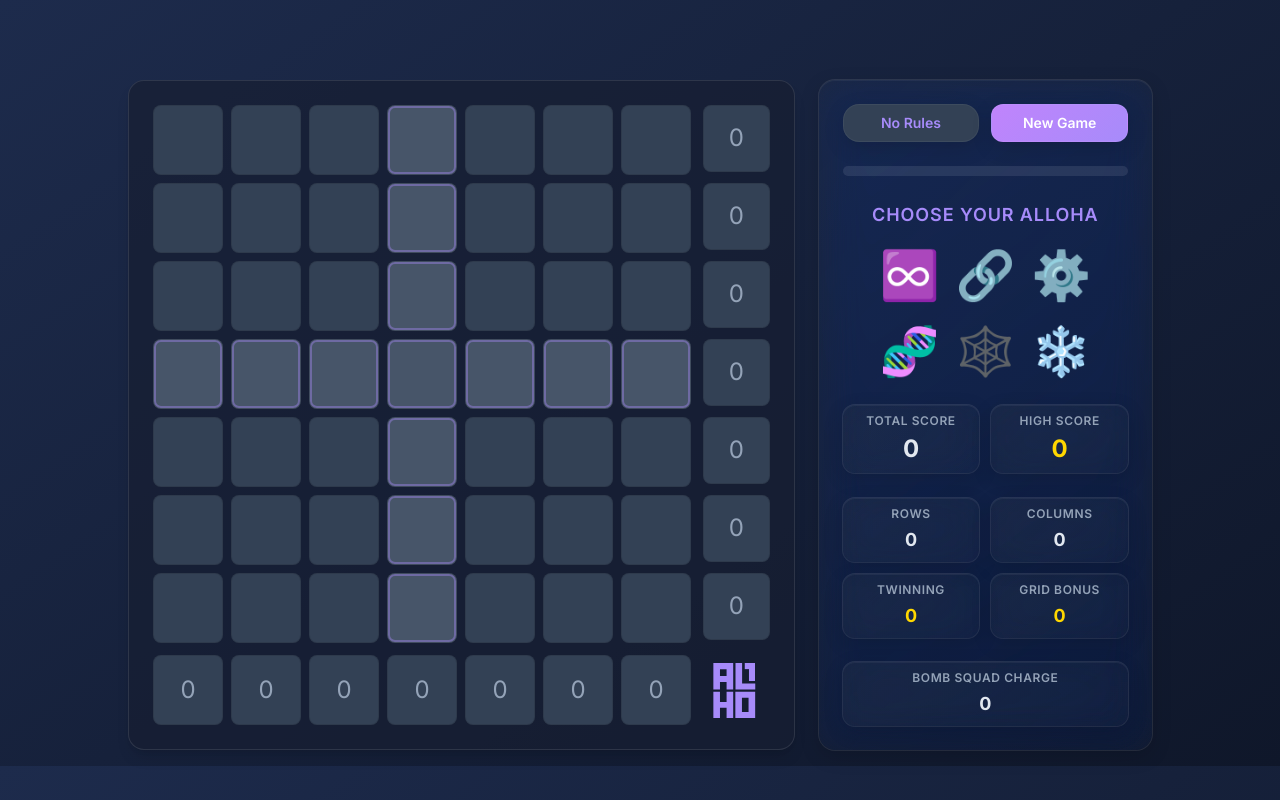
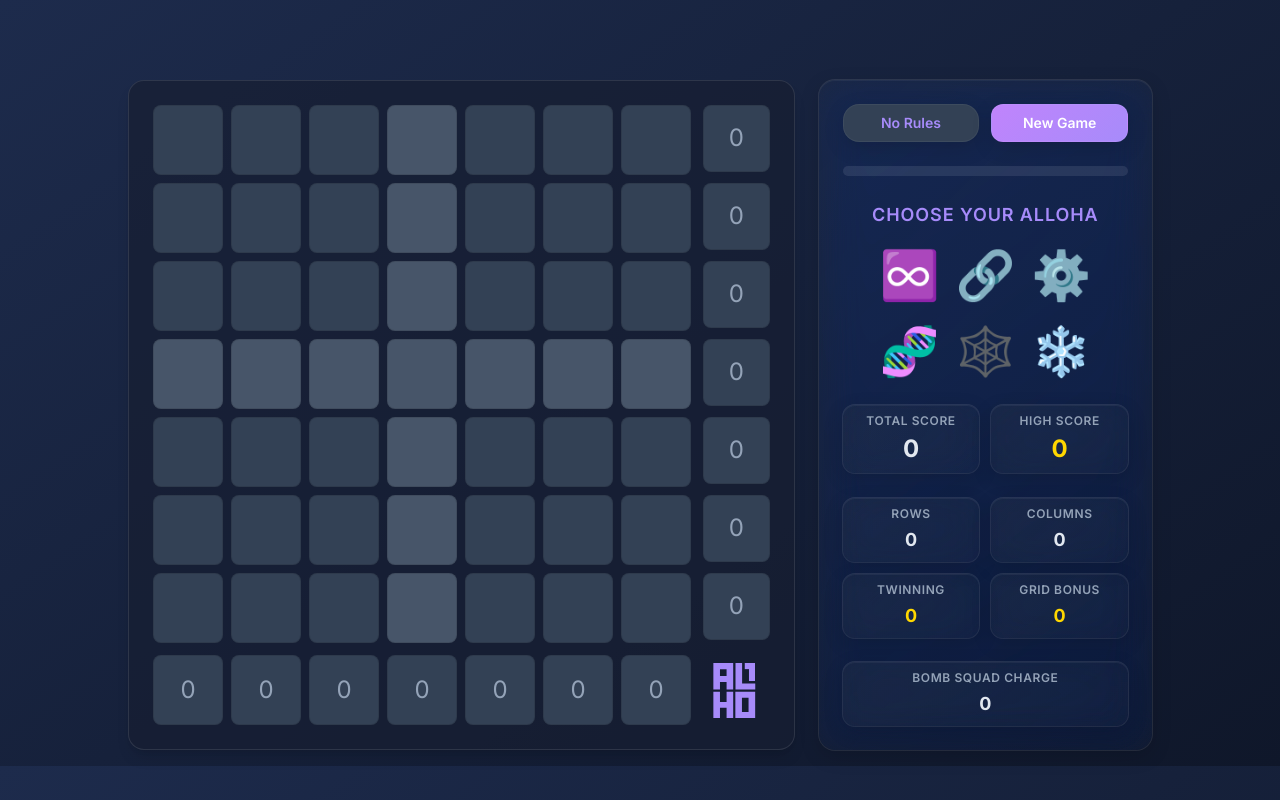
Before and after one commit to abhimanyulodha/Endless-Bendless, a plain HTML site: page index.html in a window 1280 px wide. Drawn offline with nearby package versions, Linux system fonts and the light colour scheme.

Commit message:
Update index.html

```diff
--- a/index.html
+++ b/index.html
@@ -193,7 +193,6 @@
 
         .cross-cell {
             background: #475569 !important; /* A solid, slightly lighter slate */
-            box-shadow: inset 0 0 0 2px rgba(167, 139, 250, 0.4); /* A soft inner glow using the accent color */
         }
 
         .stuck-cell { background: var(--stuck-block) !important; color: #d8b4fe; font-size: 2rem; font-weight: 600; }
```
